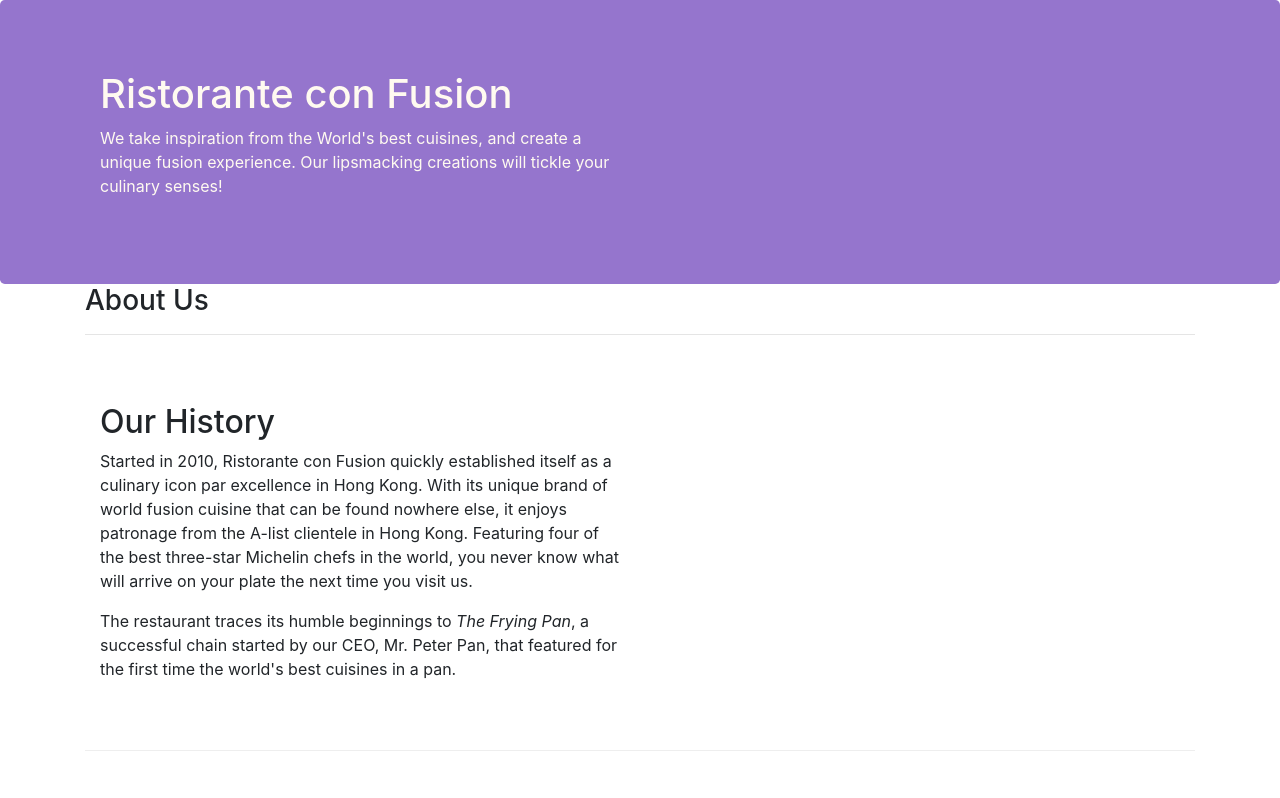
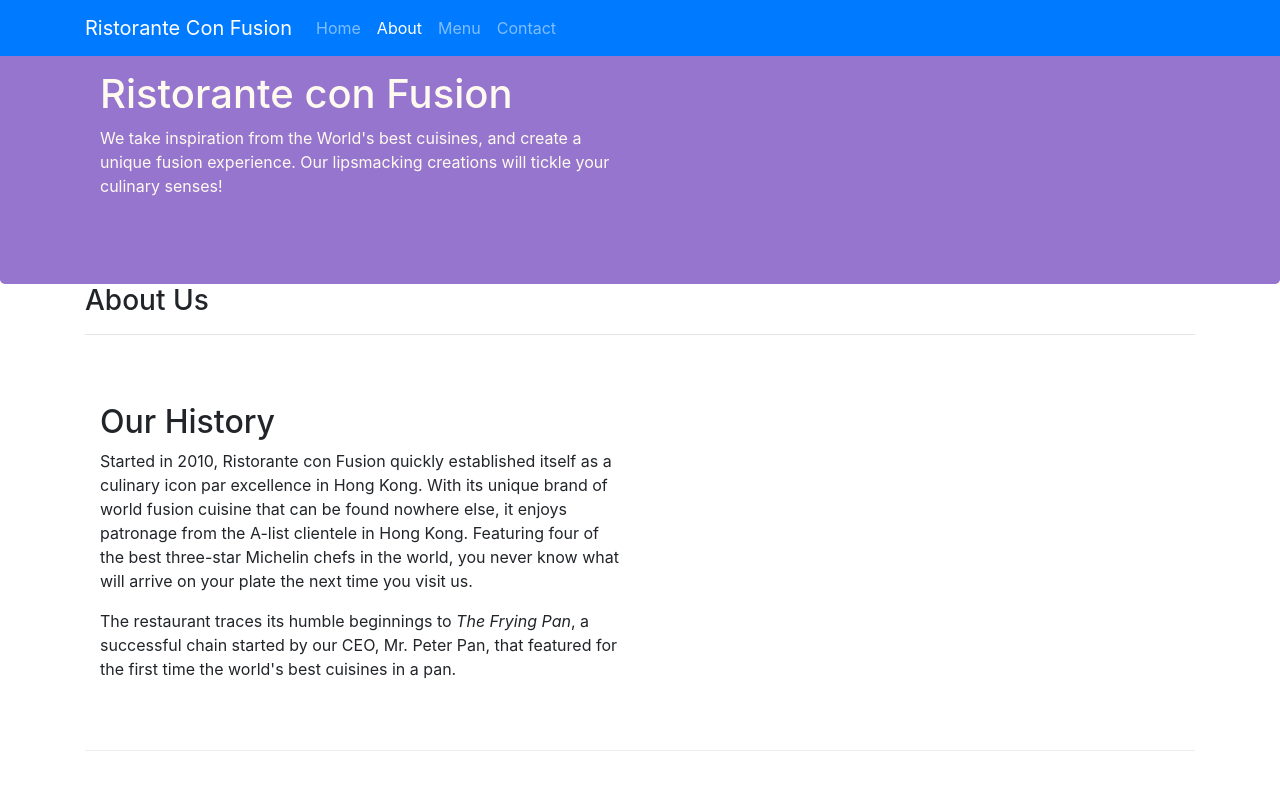
Before and after one commit to Einstien1/Ecommerce-Website, a website: page aboutus.html in a window 1280 px wide. Shown: the top 798 px of the page. Drawn offline with nearby package versions, Linux system fonts and the light colour scheme.

Commit message:
Navbar and Breadcrumbs

```diff
--- a/aboutus.html
+++ b/aboutus.html
@@ -16,7 +16,22 @@
 </head>
 
 <body>
-
+    <nav class="navbar navbar-dark navbar-expand-sm bg-primary fixed-top">
+        <div class="container">
+            <button class="navbar-toggler" type="button" data-toggle="collapse" data-target="#Navbar">
+             <span class="navbar-toggler-icon"></span>
+            </button>
+          <a class="navbar-brand" href="./index.html">Ristorante Con Fusion</a>
+          <div class="collapse navbar-collapse " id="Navbar">
+          <ul class="navbar-nav mr-auto">
+            <li class="nav-item  "><a class="nav-link" href="/index.html">Home</a></li>
+            <li class="nav-item active "><a class="nav-link " href="#">About</a></li>
+            <li class="nav-item "><a class="nav-link " href="">Menu</a></li>
+            <li class="nav-item "><a class="nav-link " href="">Contact</a></li>
+         </ul>
+        </div>
+        </div>
+     </nav>
     <header class="jumbotron">
         <div class="container">
             <div class="row row-header">
@@ -71,7 +86,7 @@
                 <div class="col-4 offset-1 col-sm-2">
                     <h5>Links</h5>
                     <ul class="list-unstyled">
-                        <li><a href="#">Home</a></li>
+                        <li><a href="/index.html">Home</a></li>
                         <li><a href="#">About</a></li>
                         <li><a href="#">Menu</a></li>
                         <li><a href="#">Contact</a></li>
```
Also changed, not shown: index.html (+13 -3 lines).
